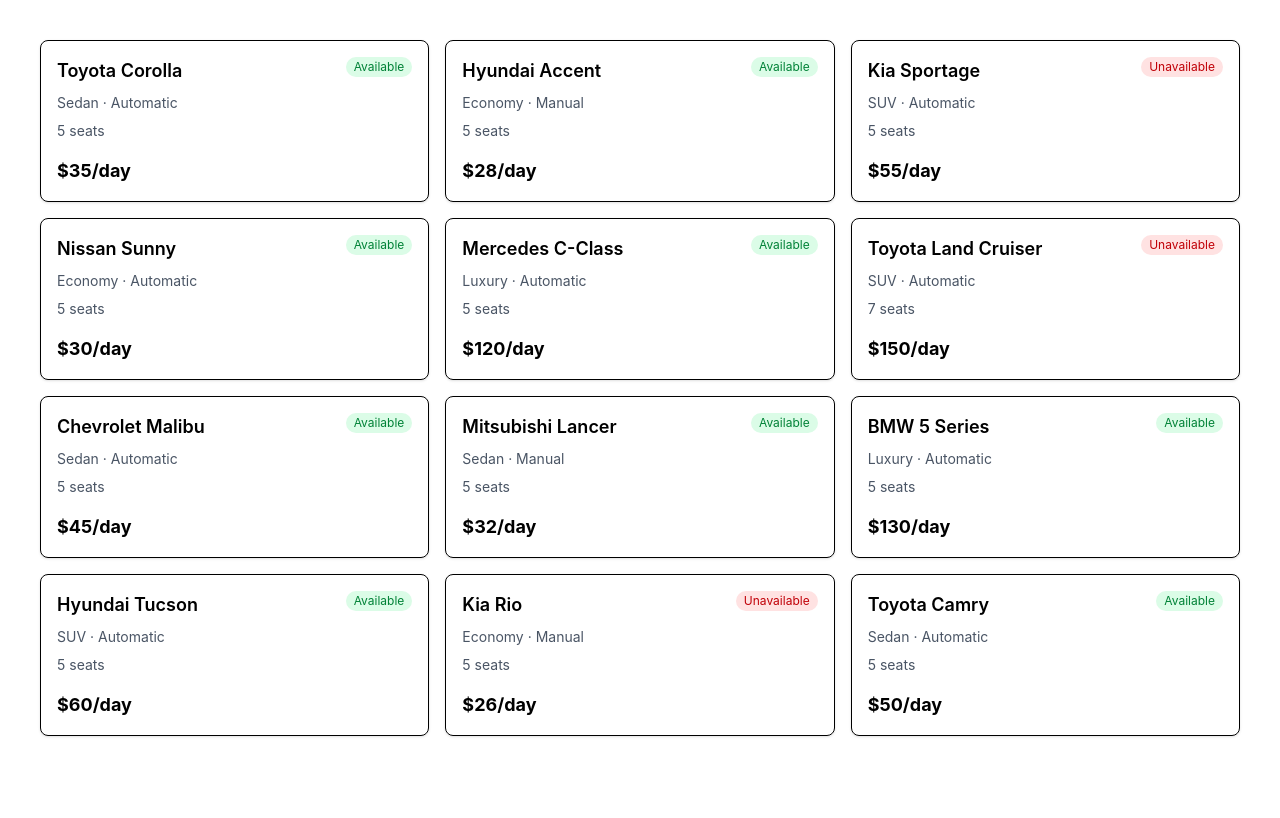
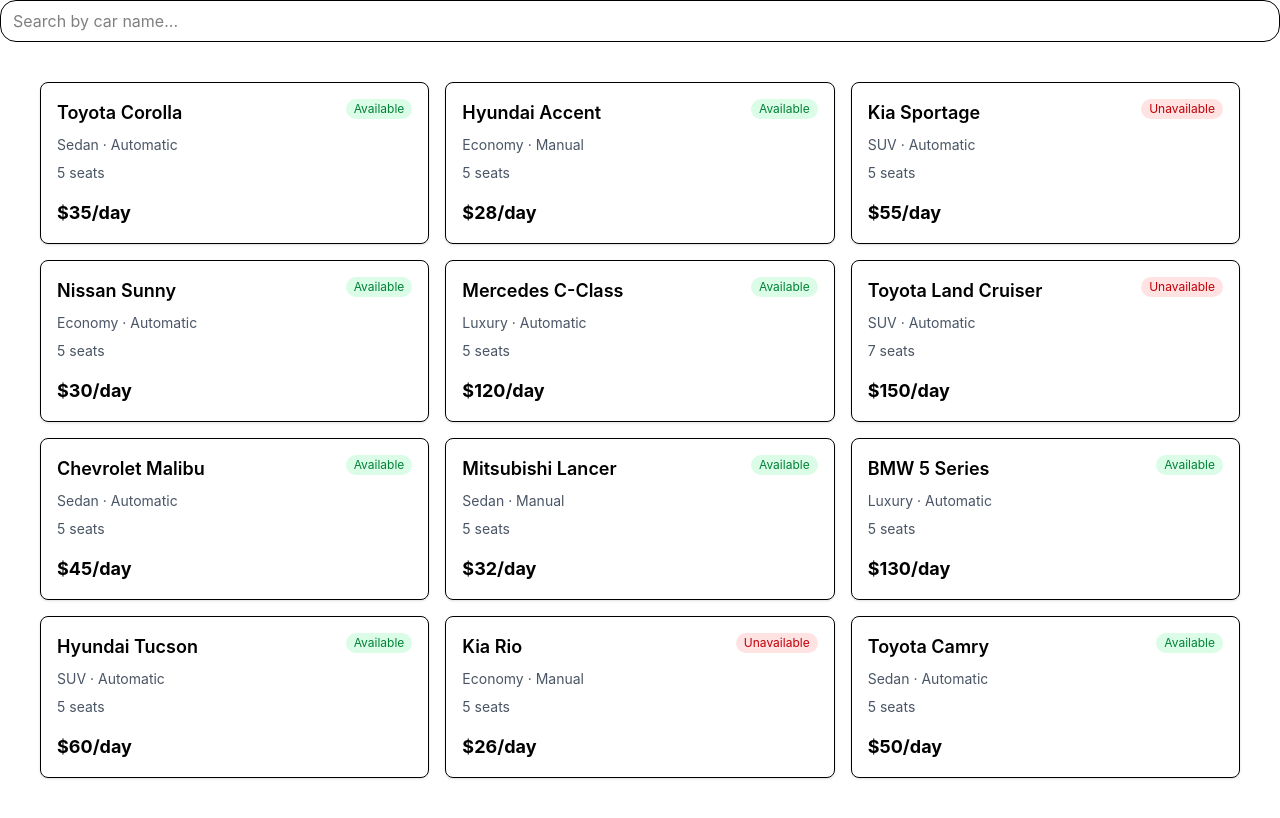
Before and after one commit to Baim55/Drigo-car-browser, a React (Vite) app: page / in a window 1280 px wide. Built offline with nearby package versions, Linux system fonts and the light colour scheme.

Commit message:
add search with self-made debounce

```diff
--- a/src/App.jsx
+++ b/src/App.jsx
@@ -1,10 +1,22 @@
+import { useMemo, useState } from "react";
 import CarGrid from "./components/CarGrid";
+import SearchBar from "./components/SearchBar";
 import cars from "./data/cars.json";
+import useDebounce from "./hooks/useDebounce";
+import filterCars from "./utils/filterCars";
 
 function App() {
+  const [search, setSearch] = useState("");
+  const debouncedSearch = useDebounce(search, 300);
+
+  const filteredCars = useMemo(() => {
+    return filterCars(cars, { search: debouncedSearch });
+  }, [debouncedSearch]);
+
   return (
     <>
-      <CarGrid cars={cars} />
+      <SearchBar value={search} onChange={setSearch} />
+      <CarGrid cars={filteredCars} />
     </>
   );
 }
--- /dev/null
+++ b/src/components/SearchBar.jsx
@@ -0,0 +1,13 @@
+function SearchBar({ value, onChange }) {
+  return (
+    <input
+      type="text"
+      placeholder="Search by car name..."
+      value={value}
+      onChange={(e) => onChange(e.target.value)}
+      className="border rounded-2xl px-3 py-2 w-full"
+    />
+  );
+}
+
+export default SearchBar;
--- /dev/null
+++ b/src/hooks/useDebounce.js
@@ -0,0 +1,17 @@
+import { useEffect, useState } from "react";
+
+function useDebounce(value, delay) {
+  const [debouncedValue, setDebouncedValue] = useState(value);
+
+  useEffect(() => {
+    const timer = setTimeout(() => {
+      setDebouncedValue(value);
+    }, delay);
+
+    return () => clearTimeout(timer);
+  }, [value, delay]);
+
+  return debouncedValue;
+}
+
+export default useDebounce;
--- /dev/null
+++ b/src/utils/filterCars.js
@@ -0,0 +1,10 @@
+function filterCars(cars, { search }) {
+  return cars.filter((car) => {
+    if (search && !car.name.toLowerCase().includes(search.toLowerCase())) {
+      return false;
+    }
+    return true;
+  });
+}
+
+export default filterCars;
```
